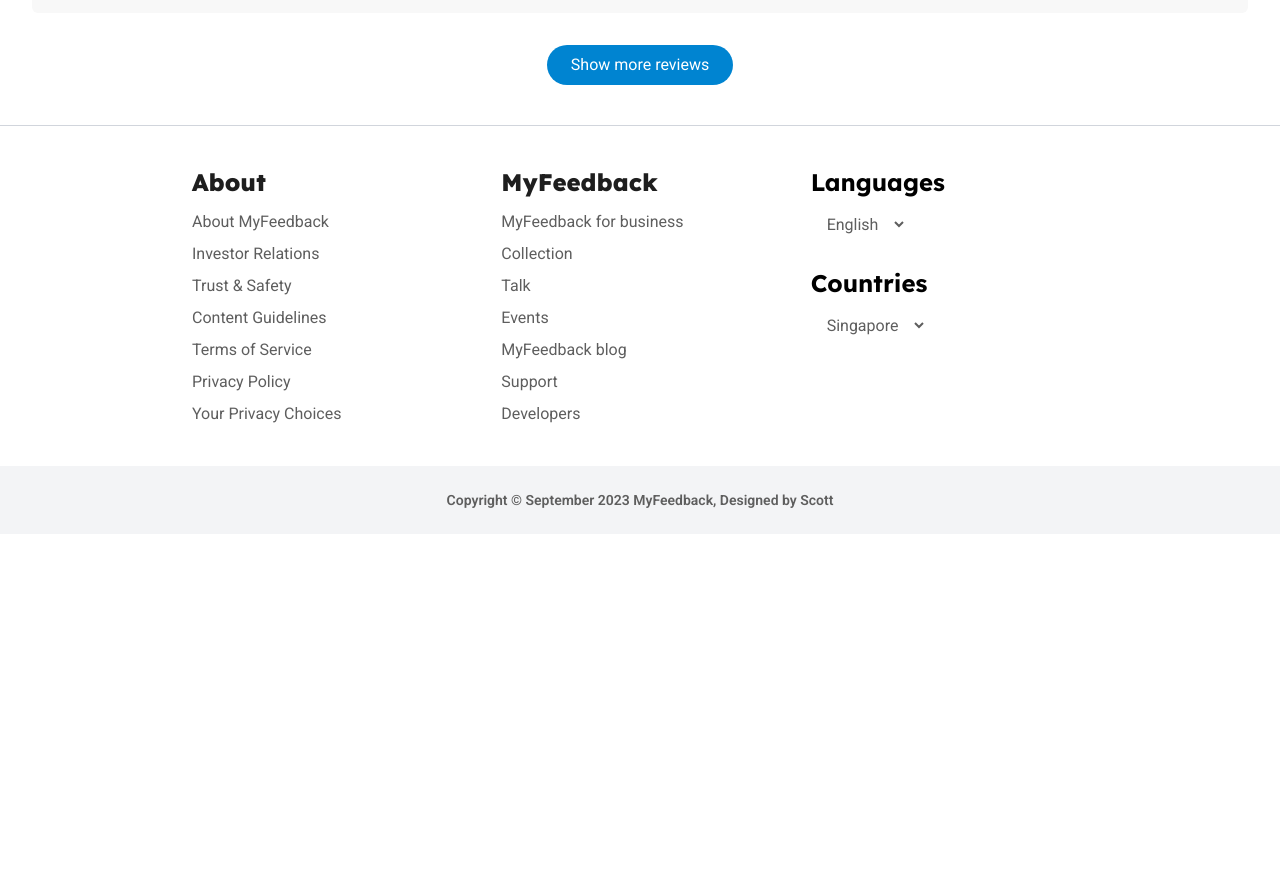
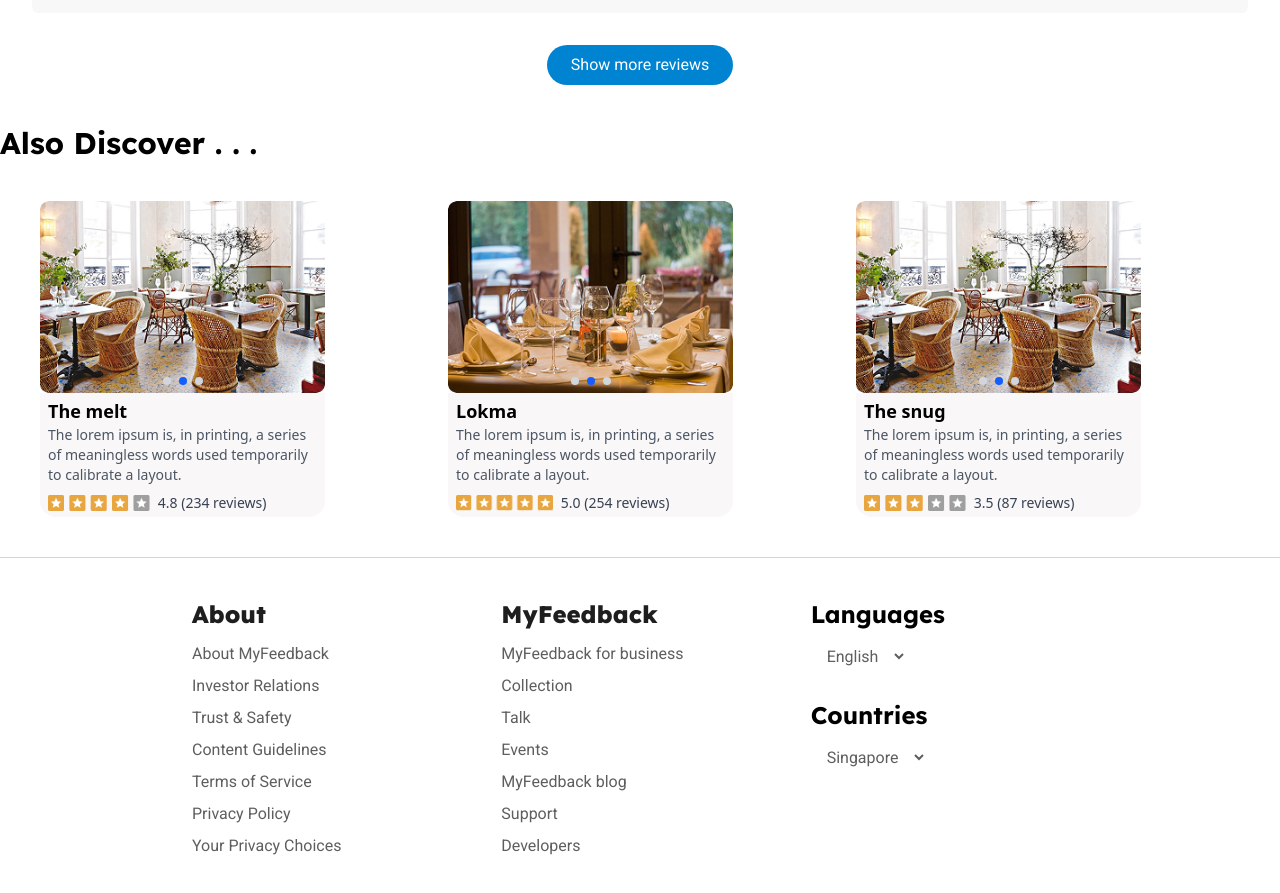
Before and after one commit to simonfornt/myfeedback, a React (Vite) app: page /betila in a window 1280 px wide. Shown: the part 3860-4753 px from the top of the page. Before the commit the page ends 4394 px from the top, so only its background shows below. Built offline with nearby package versions, Linux system fonts and the light colour scheme.

Commit message:
added last section

```diff
--- a/src/Betila/Betila.jsx
+++ b/src/Betila/Betila.jsx
@@ -4,6 +4,7 @@
 import BetilaInfo from '../Betilacomponent/BetilaInfo';
 import Ratting from '../Betilacomponent/Ratting';
 import ReviewSection from '../Betilacomponent/ReviewSection';
+import Discover from '../Betilacomponent/Discover';
 
 
 function Betila() {
@@ -14,6 +15,7 @@
         <BetilaInfo/>
         <Ratting/>
         <ReviewSection/>
+        <Discover/>
 
     </>
   )
--- /dev/null
+++ b/src/Betilacomponent/Discover.jsx
@@ -0,0 +1,58 @@
+import React from 'react'
+import CarouselReuse from '../resuseable/CarouselReuse';
+
+
+function Discover() {
+  return (
+    <>
+        <div className='max-w-7xl w-full mx-auto'>
+            <div>
+                <p className='font-lexend text-3xl font-bold'>Also Discover . . .</p>
+            </div>
+            <div className="mx-10 grid grid-cols-1 sm:grid-cols-2 md:grid-cols-3 my-10 gap-6">
+            {data.map((item, index) => (
+              <CarouselReuse
+                key={index}
+                images={item.images}
+                interval={5000}
+                title={item.title}
+                description={item.description}
+                rating={item.rating}
+                reviews={item.reviews}
+                starImage={item.starImage}
+              />
+            ))}
+          </div>
+
+        </div>
+    </>
+  )
+}
+
+const data = [
+    {
+      images: ['trend1.png', 'trend2.png', 'trend3.png'],
+      title: 'The melt',
+      description: 'The lorem ipsum is, in printing, a series of meaningless words used temporarily to calibrate a layout.',
+      rating: '4.8',
+      reviews: '234',
+      starImage: 'star4.8.png',
+    },
+    {
+      images: ['trend2.png', 'trend4.png', 'trend5.png'],
+      title: 'Lokma',
+      description: 'The lorem ipsum is, in printing, a series of meaningless words used temporarily to calibrate a layout.',
+      rating: '5.0',
+      reviews: '254',
+      starImage: 'star.png',
+    },
+    {
+      images: ['trend3.png', 'trend2.png', 'trend5.png'],
+      title: 'The snug',
+      description: 'The lorem ipsum is, in printing, a series of meaningless words used temporarily to calibrate a layout.',
+      rating: '3.5',
+      reviews: '87',
+      starImage: 'star3.5.png',
+    },
+]
+export default Discover;
```
